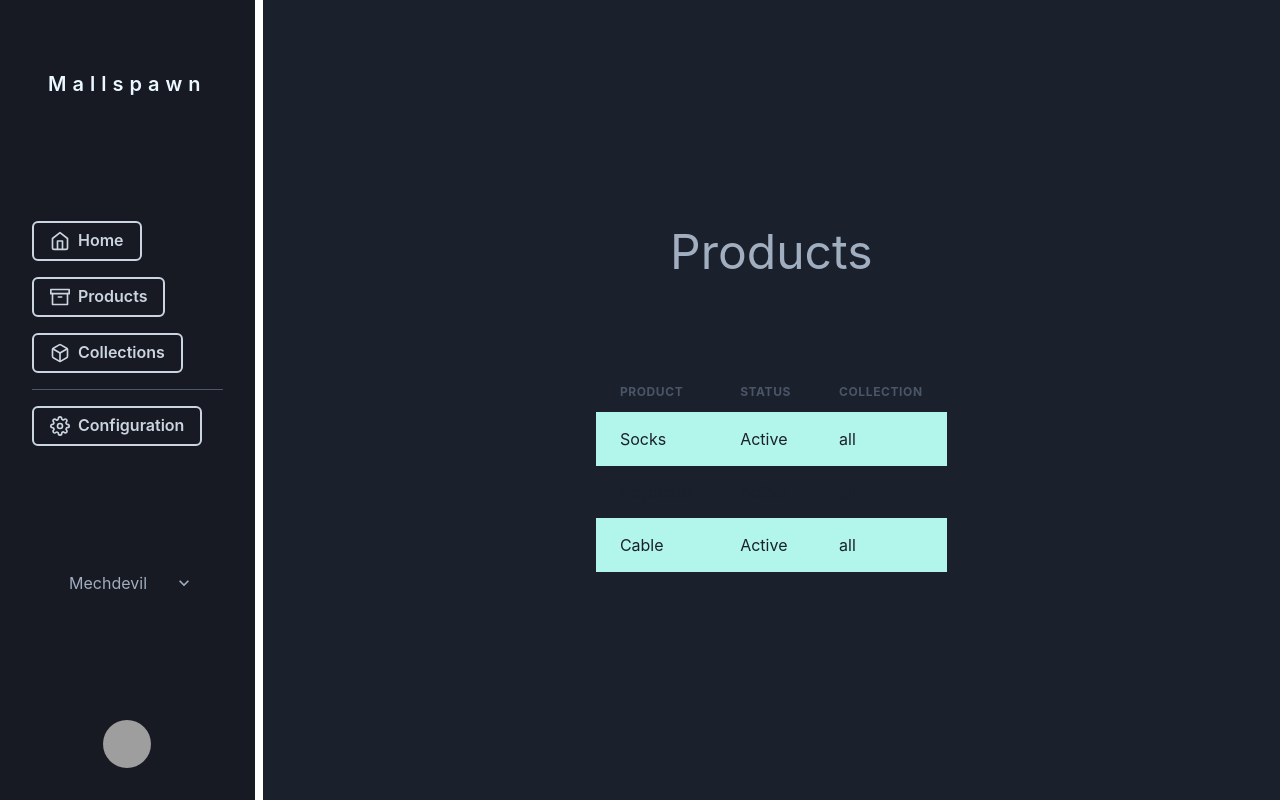
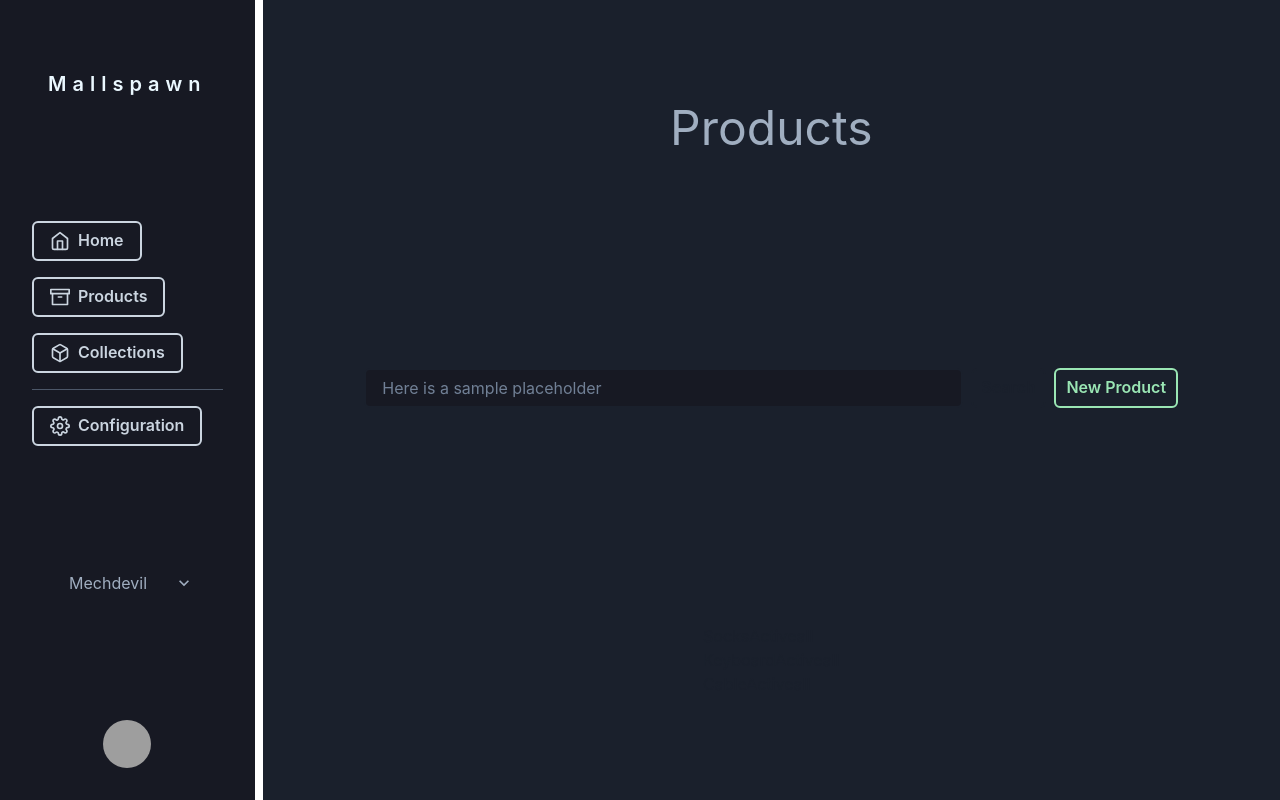
Before and after one commit to caiquesarkis/mallspawn, a React (Create React App) app: page /store/products in a window 1280 px wide. Built offline with nearby package versions, Linux system fonts and the light colour scheme; grey boxes are pictures that could not be loaded.

Commit message:
Adding search bar to Product page && Starting Table of Products

```diff
--- a/src/cms/pages/products/index.tsx
+++ b/src/cms/pages/products/index.tsx
@@ -1,4 +1,4 @@
-import { Avatar, Box, Heading, HStack, Table, TableCaption, TableContainer, Tbody, Td, Text, Tfoot, Th, Thead, Tr } from "@chakra-ui/react";
+import { Avatar, Box, Button, Heading, HStack, Input, List, ListItem, Table, TableCaption, TableContainer, Tbody, Td, Text, Tfoot, Th, Thead, Tr, VStack } from "@chakra-ui/react";
 import { Menu } from "../../components/Menu";
 import { useState } from "react";
 import { stat } from "fs";
@@ -24,22 +24,7 @@ export default function Products(){
     )
 }
 
-interface Product{
-    name: string,
-    status: boolean,
-    collection: string
-}
 
-const TableRow = (props: Product ) =>{
-    const {name, status, collection} = props;
-    return(
-        <Tr>
-            <Td>{name}</Td>
-            <Td>{status? "Active": "Draft"}</Td>
-            <Td>{collection}</Td>
-        </Tr>
-    )
-}
 
 const ProductPage = () =>{
     const [products, setProducts] = useState([
@@ -60,30 +45,87 @@ const ProductPage = () =>{
         }
     ]);
     return(
-        <>
-            <Heading size="2xl" color="gray.400" fontWeight={400}>
+        <VStack w="80%" minH="100%" flexDirection="column" justifyContent="space-around" alignItems="center">
+            <Heading  size="2xl" color="gray.400" fontWeight={400}>
                     Products
             </Heading>
-            <TableContainer>
-                <Table variant='striped' colorScheme='teal'>
-                    <Thead>
-                    <Tr>
-                        <Th>Product</Th>
-                        <Th>Status</Th>
-                        <Th>Collection</Th>
-                    </Tr>
-                    </Thead>
-                    <Tbody>
-                    {products.map((product: Product)=>{
-                        const {name, status, collection} = product;
-                        return(
-                            <TableRow name={name} status={status} collection={collection}/>
-                        )
-                    })}
-                    </Tbody>
-                </Table>
-            </TableContainer>
-        </>
+            <ProductSearchInput/>
+            <ProductTable Products={products} />
+        </VStack>
 
     )
 }
+
+
+interface Product{
+    name: string,
+    status: boolean,
+    collection: string
+}
+
+
+
+
+
+
+
+function ProductSearchInput() {
+  const [value, setValue] = useState('')
+  const handleChange = (e: any) => setValue(e.target.value)
+
+  return (
+    <HStack w="100%">
+      <Input
+        colorScheme="gray"
+        bg="gray.900"
+        value={value}
+        variant="outline"
+        border="2px"
+        onChange={handleChange}
+        placeholder='Here is a sample placeholder'
+      />
+      <Button
+        colorScheme="gray"
+        bg="transparent"
+        value={value}
+        border="2px"
+        variant="outline"
+        >
+          Search
+      </Button>
+        <Button
+            colorScheme="green"
+            value={value}
+            textColor="green.200"
+            border="2px"
+            variant="ghost"
+            px="24px"
+        >
+          New Product
+        </Button>
+    </HStack>
+  )
+}
+
+
+
+
+const ProductTable = (props: {Products:Product[]}) =>{
+    const {Products} = props
+    return(
+        <List>
+        {
+            Products.map((product:Product)=>{
+                const {name, status, collection} = product
+                return(
+                    <ListItem>
+                        {name}
+                        {status? "Active": "Draft"}
+                        {collection}
+                    </ListItem>
+                )
+            })
+        }
+        </List>
+    )
+}
```
